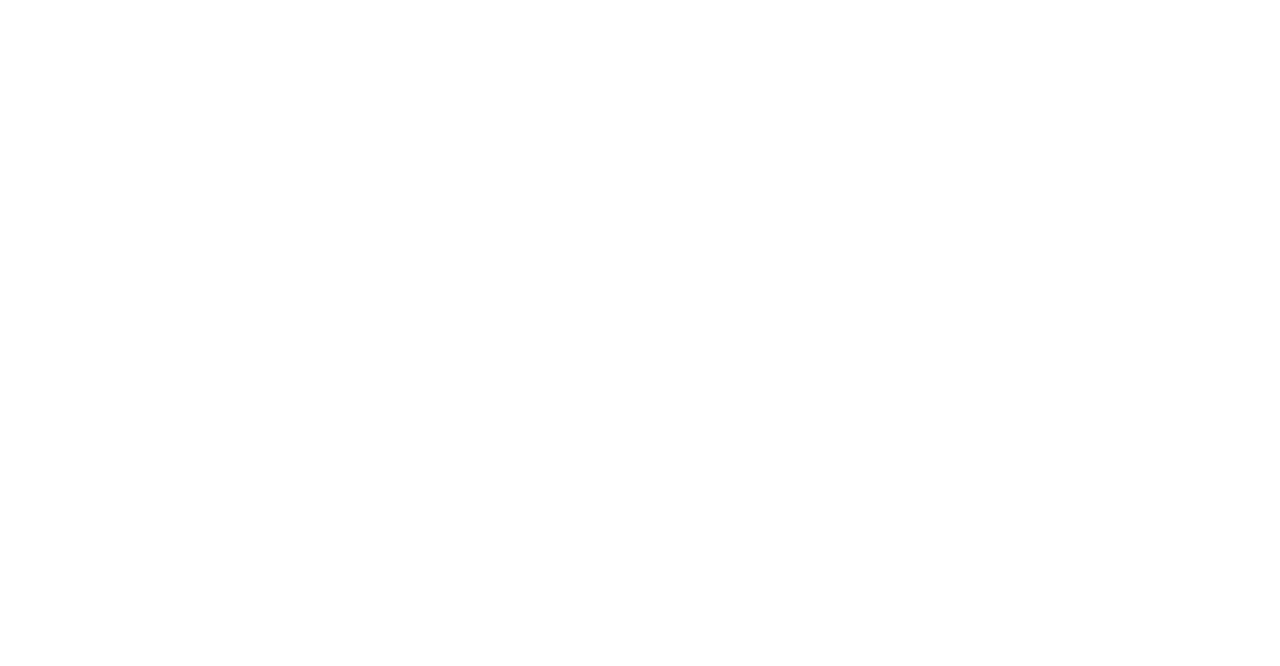
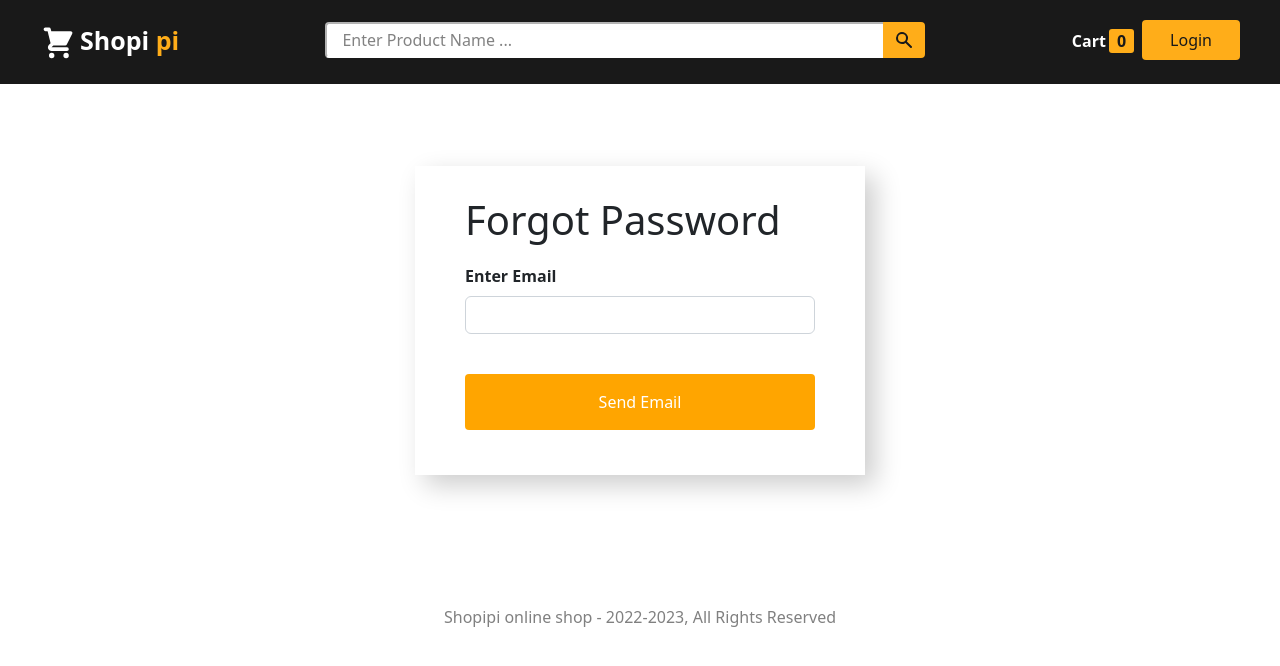
Before and after one commit to mrizkysolehudin/fe-shopipi, a React (Create React App) app: page /password/forgot in a window 1280 px wide. Before the commit this address had no page. Shown: the top 666 px of the page. Built offline with nearby package versions, Linux system fonts and the light colour scheme.

Commit message:
sliced pages/public/forgotPassword

```diff
--- a/src/components/Footer/Footer.js
+++ b/src/components/Footer/Footer.js
@@ -2,7 +2,7 @@
 
 const Footer = () => {
 	return (
-		<p style={{ color: "gray", textAlign: "center", marginTop: "100px" }}>
+		<p style={{ color: "gray", textAlign: "center", marginTop: "130px" }}>
 			Shopipi online shop - 2022-2023, All Rights Reserved
 		</p>
 	);
--- /dev/null
+++ b/src/pages/Public/ForgotPassword/ForgotPassword.css
@@ -0,0 +1,21 @@
+.container-forgot {
+  max-width: 450px;
+  margin: 70px auto;
+  box-shadow: 10px 10px 25px rgba(0, 0, 0, 0.2);
+  padding: 30px 50px 45px;
+}
+
+.btn-send-forgot {
+  background-color: orange;
+  width: 100%;
+  border: none;
+  padding: 16px 0;
+  border-radius: 4px;
+  margin-top: 24px;
+  color: white;
+  font-weight: 500;
+}
+
+.btn-send-forgot:hover {
+  background-color: rgba(218, 141, 0, 0.981);
+}
--- /dev/null
+++ b/src/pages/Public/ForgotPassword/ForgotPassword.js
@@ -0,0 +1,26 @@
+import React from "react";
+import { Form } from "react-bootstrap";
+import "./ForgotPassword.css";
+
+const ForgotPassword = () => {
+	return (
+		<div className="pt-5 mt-5">
+			<div className="container-forgot">
+				<h1>Forgot Password</h1>
+
+				<Form>
+					<Form.Group className="mb-3" controlId="formBasicEmail">
+						<Form.Label className="fw-bolder">
+							Enter Email
+						</Form.Label>
+						<Form.Control type="email" />
+					</Form.Group>
+
+					<button className="btn-send-forgot">Send Email</button>
+				</Form>
+			</div>
+		</div>
+	);
+};
+
+export default ForgotPassword;
--- a/src/pages/Public/Login/Login.js
+++ b/src/pages/Public/Login/Login.js
@@ -22,7 +22,7 @@
 
 					<div className="d-flex justify-content-between mb-3 px-1 link">
 						<Link to="/register">Register?</Link>
-						<Link to="">Forgot Password?</Link>
+						<Link to="/password/forgot">Forgot Password?</Link>
 					</div>
 
 					<button className="btn-login-log" type="submit">
--- a/src/routes/index.js
+++ b/src/routes/index.js
@@ -7,6 +7,7 @@
 import "../App.css";
 import Register from "pages/Public/Register/Register";
 import Footer from "components/Footer/Footer";
+import ForgotPassword from "pages/Public/ForgotPassword/ForgotPassword";
 
 const AppRoutes = () => {
 	return (
@@ -23,6 +24,7 @@
 				<Route path="" element={<Home />} />
 				<Route path="/login" element={<Login />} />
 				<Route path="/register" element={<Register />} />
+				<Route path="/password/forgot" element={<ForgotPassword />} />
 			</Route>
 		</Routes>
 	);
```
